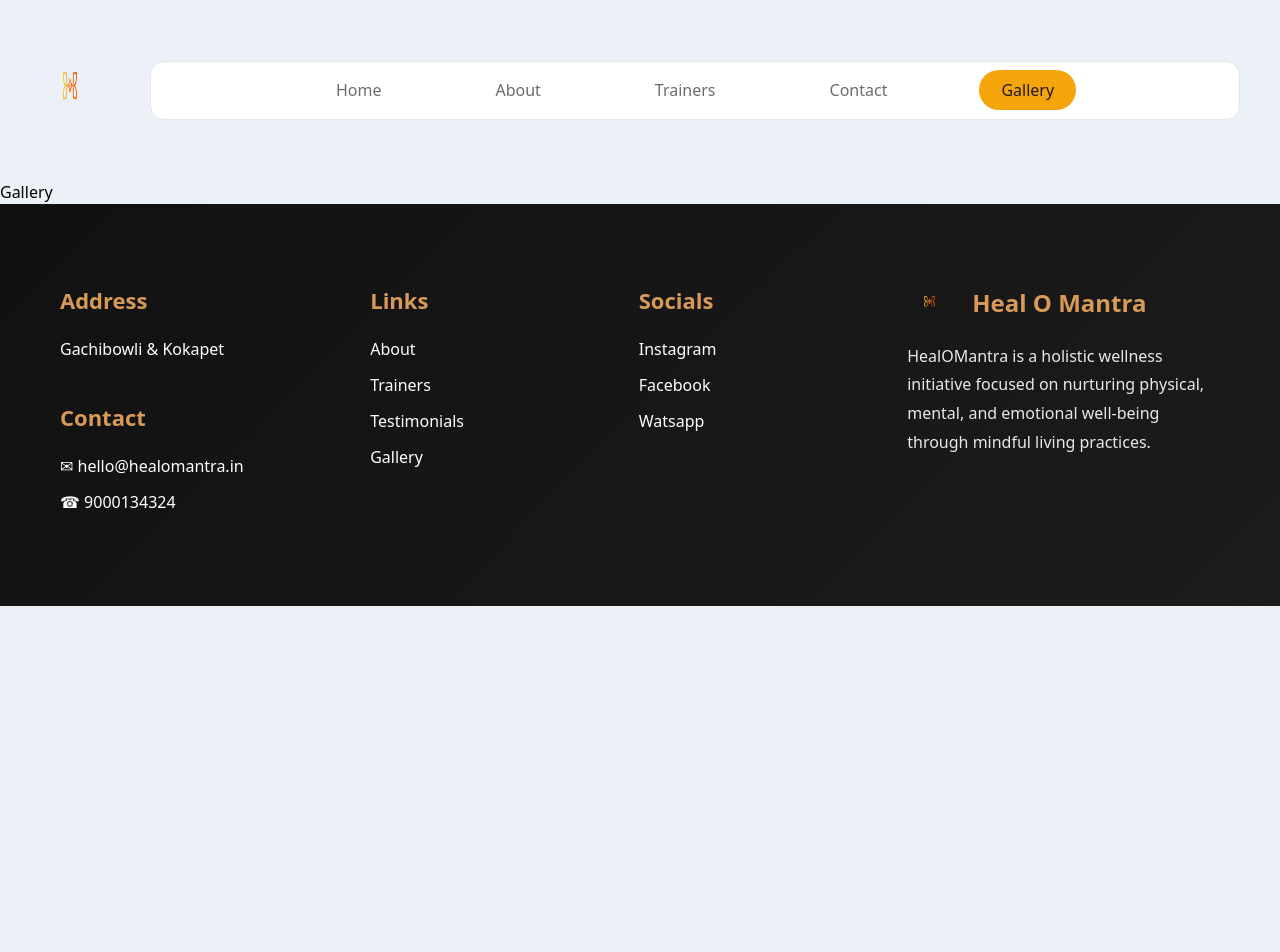
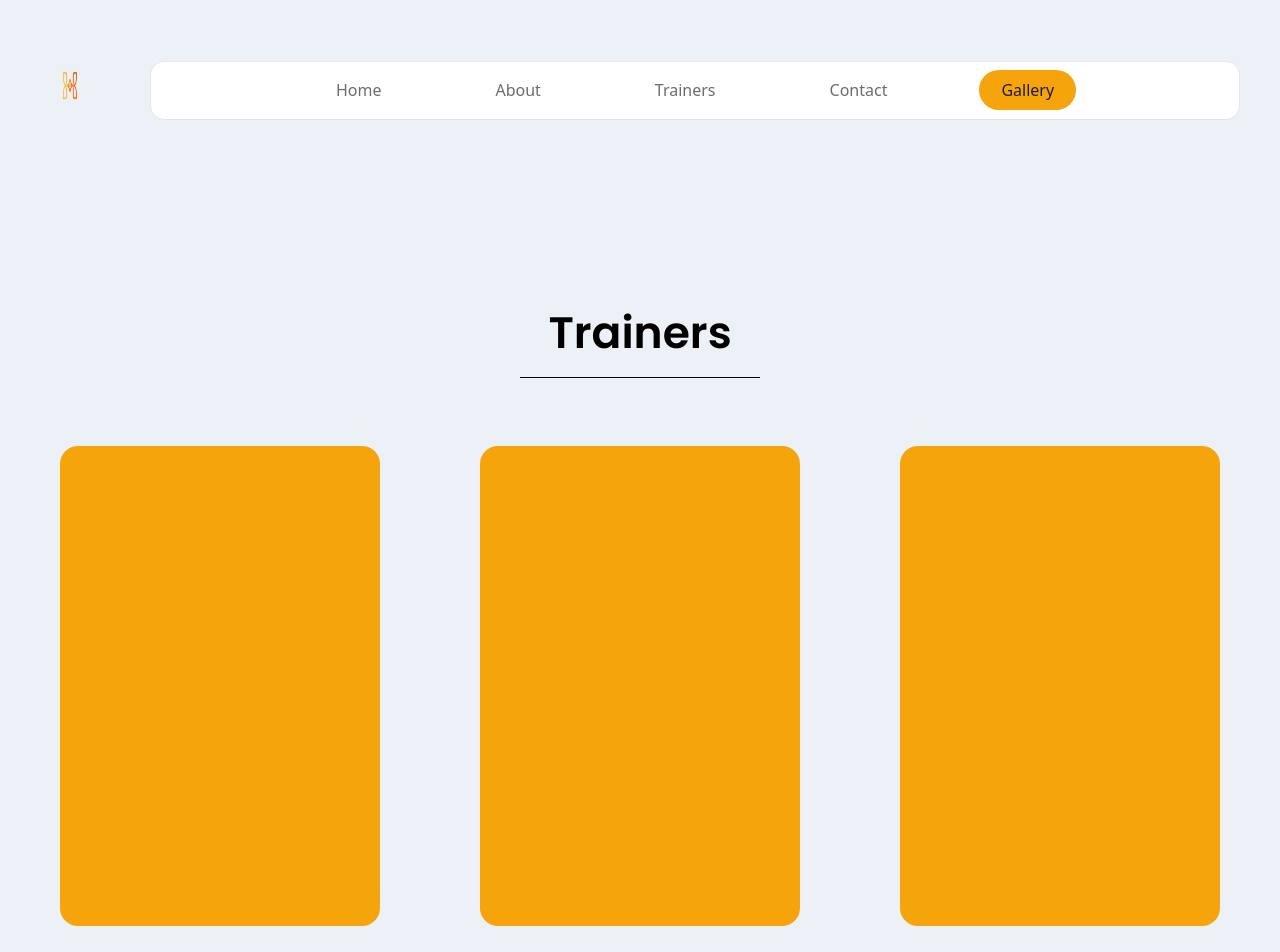
Before and after one commit to UDAY1602/HEALOMANTRA, a React (Vite) app: page /gallery in a window 1280 px wide. Shown: the top 952 px of the page. Before the commit the page ends 800 px from the top, so only its background shows below. Built offline with nearby package versions, Linux system fonts and the light colour scheme.

Commit message:
gallery page added

```diff
--- a/src/index.css
+++ b/src/index.css
@@ -1,17 +1,15 @@
-/* Reset everything */
+
 * {
   margin: 0;
   padding: 0;
   box-sizing: border-box;
 }
 
-/* Make app take full viewport */
 html, body, #root {
   height: 100%;
   width: 100%;
 }
 
-/* Clean body styling */
 body {
   font-family: system-ui, Avenir, Helvetica, Arial, sans-serif;
   background-color: #ECF1F7;
@@ -21,8 +19,13 @@ body {
   -moz-osx-font-smoothing: grayscale;
 }
 
-/* Remove default link styles */
 a {
   text-decoration: none;
   color: inherit;
 }
+@font-face {
+  font-family: 'Poppins';
+  src: url('./assets/gallery_assets/galleryfonts/Poppins-SemiBold.ttf') format('truetype');
+  font-weight: 600;
+  font-style: normal;
+}
--- a/src/pages/Gallery/Gallery.jsx
+++ b/src/pages/Gallery/Gallery.jsx
@@ -1,9 +1,17 @@
-import React from 'react'
+import React from "react";
+import "./gallery.css";
+import GalleryGrid from "./GalleryGrid";
 
 const Gallery = () => {
+  const sections = ["Trainers", "Events", "Workshops"];
+
   return (
-    <div>Gallery</div>
-  )
-}
+    <div className="gallery-wrapper">
+      {sections.map((title) => (
+        <GalleryGrid key={title} title={title} />
+      ))}
+    </div>
+  );
+};
 
-export default Gallery
+export default Gallery;
--- a/src/pages/Gallery/GalleryGrid.jsx
+++ b/src/pages/Gallery/GalleryGrid.jsx
@@ -0,0 +1,17 @@
+import React from "react";
+
+const GalleryGrid = ({ title }) => {
+  return (
+    <div className="gallery-section">
+      <h2 className="gallery-title poppins">{title}</h2>
+
+      <div className="cards-container">
+        <div className="card small-card"></div>
+        <div className="card big-card"></div>
+        <div className="card small-card"></div>
+      </div>
+    </div>
+  );
+};
+
+export default GalleryGrid;
--- a/src/pages/Gallery/gallery.css
+++ b/src/pages/Gallery/gallery.css
@@ -0,0 +1,60 @@
+.gallery-wrapper {
+  width: 100%;
+  padding: 120px 0;
+}
+
+.gallery-section {
+  text-align: center;
+  margin-bottom: 140px;
+}
+.poppins {
+  font-family: 'Poppins', sans-serif;
+  font-weight: 600;
+}
+
+/* Title */
+.gallery-title {
+  font-size: 44px;
+  font-weight: 700;
+  margin-bottom: 80px;
+  display: inline-block;
+  position: relative;
+}
+
+.gallery-title::after {
+  content: "";
+  position: absolute;
+  left: 50%;
+  transform: translateX(-50%);
+  bottom: -12px;
+  width: 240px;
+  height: 1px;
+  background: black;
+}
+
+/* Cards Layout */
+
+.cards-container {
+  display: flex;
+  justify-content: center;
+  align-items: flex-end;
+  gap: 100px;
+}
+
+/* Cards */
+
+.card {
+  background-color: #F5A40C;
+  border-radius: 18px;
+  width: 320px;
+  height: 480px;
+
+  transition: transform 0.35s cubic-bezier(0.22, 1, 0.36, 1),
+              box-shadow 0.35s ease;
+}
+
+/* Hover Effect */
+.card:hover {
+  transform: translateY(-25px);
+  box-shadow: 0px 30px 60px rgba(0, 0, 0, 0.25);
+}
```
Also changed, not shown: src/assets/gallery_assets/galleryfonts/Poppins-SemiBold.ttf (added), 1 other file (tests, documents, lock files or other folders).
